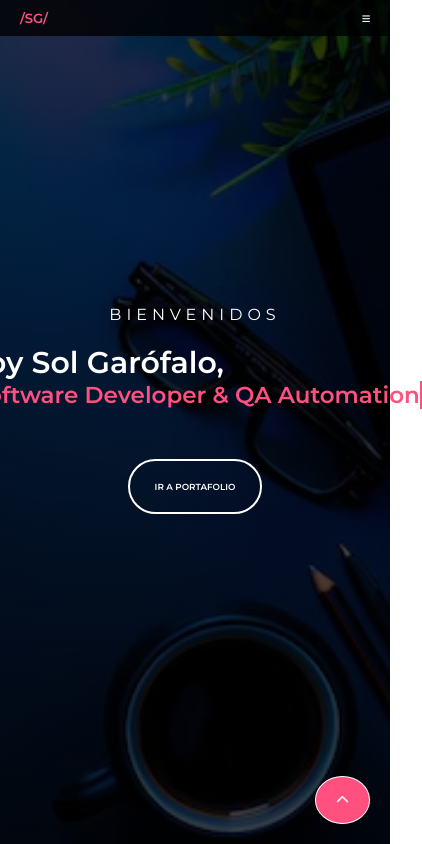
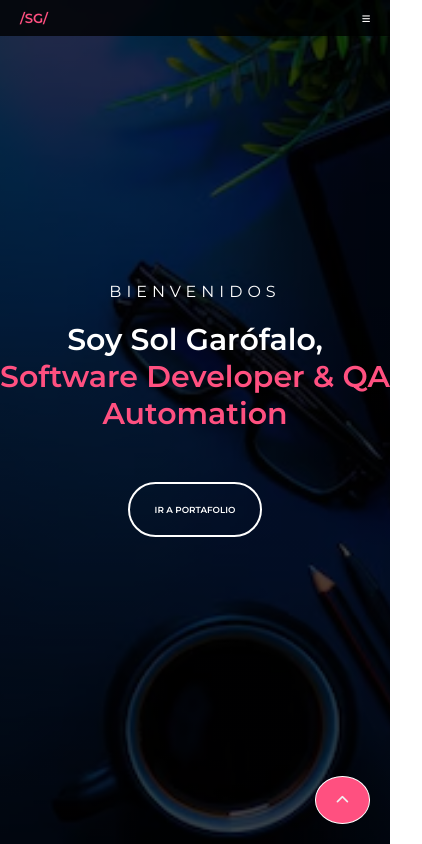
Before and after one commit to SGarofalo/SGPortfolio, a plain HTML site: page portfolio-garo/porfoliogaro/index.html in a window 390 px wide. Shown: the top 844 px of the page, 422 px wide, since content can reach past the window. Drawn offline with Linux system fonts and the light colour scheme.

Commit message:
Actualización de portf

```diff
--- a/portfolio-garo/porfoliogaro/index.html
+++ b/portfolio-garo/porfoliogaro/index.html
@@ -48,7 +48,8 @@
             </header>
             <div class="presentacion">
                 <p class="bienvenida">Bienvenidos</p>
-                <h2>Soy Sol Garófalo, <span class="text-animation"> Software Developer & QA Automation</span></h2>
+                <!-- <h2>Soy Sol Garófalo, <span class="text-animation"> Software Developer & QA Automation</span></h2> -->
+                <h2>Soy Sol Garófalo, <span> Software Developer & QA Automation</span></h2>
 
                 <a href="#sobremi">Ir a Portafolio</a>
             </div>
@@ -82,13 +83,24 @@
                 <div class="timeline-date">2024 | Actualidad</div>
                 <div class="timeline-content">
                     <h3>.Net Developer</h3>
-                    <h4>Enta Consulting | mayo 2024 - actualidad</h4>
+                    <h4>Enta Consulting | septiembre 2024 - actualidad</h4>
                     <p>
                         Desarrollar y mantener aplicaciones en .NET (ASP.NET, MVC, Razor).<br>
                         Corregir bugs y optimizar funcionalidades en C# y LINQ.<br>
                         Implementar interfaces de usuario utilizando Razor, Kendo UI y Knockout.js.<br>
                         Colaborar con equipos para mejorar la experiencia de usuario y la funcionalidad del sistema.<br>
                         Planificar y ejecutar mejoras continuas en los procesos de desarrollo.
+                    </p>
+                </div>
+            </div>
+            <div class="timeline-item">
+                <div class="timeline-dot"></div>
+                <div class="timeline-date">2024 | Octubre</div>
+                <div class="timeline-content">
+                    <h3>Curso C#</h3>
+                    <h4>Udemy</h4>
+                    <p>
+                        Este curso me proporcionó una base sólida en C#, permitiéndome trabajar con tipos de datos y aplicar principios de Programación Orientada a Objetos (POO) como clases, objetos, herencia, interfaces y genéricos. Además, aprendí a utilizar LINQ para manejar colecciones de datos de manera declarativa, a conectar bases de datos desde C#.
                     </p>
                 </div>
             </div>
@@ -146,7 +158,7 @@
                 <div class="timeline-date">2024 | Mayo</div>
                 <div class="timeline-content">
                     <h3>Analista Funcional RPA</h3>
-                    <h4>Enta Consulting | abril 2023 - mayo 2024</h4>
+                    <h4>Enta Consulting | abril 2023 - agosto 2024</h4>
                     <p>
                         Realizar el relevamiento, análisis y diseño de procesos de negocio y sistemas informáticos, asegurando una adecuada comprensión y optimización de los mismos. <br>
                         Diseñar y elaborar diagramas de flujo (To Be y As Is) para visualizar y documentar los cambios necesarios en los procesos.<br>
@@ -270,7 +282,7 @@
                 <a href="https://desafio-weatherchannel-garofalo.netlify.app/">
                 <img src="img/clima.png" alt="">
                 <div class="info">
-                    <h4>Descripcion Proyecto</h4>
+                    <h4>API's Weather Channel</h4>
                     <p>HTML | CSS | JavaScript</p>
                 </div>
                 </a>
--- a/portfolio-garo/porfoliogaro/style.css
+++ b/portfolio-garo/porfoliogaro/style.css
@@ -100,38 +100,13 @@
             text-align: center;
         }
 
-        /* #inicio .contenido .presentacion h2 span {
-            font-size: 25px;
+        #inicio .contenido .presentacion h2 span {
+            font-size: 55px;
+            margin-bottom: 25px;
             color: #ff5080;
-        } */
-        .presentacion {
-            display: flex;
-            flex-direction: column; /* Asegura que los elementos se apilen verticalmente */
-            align-items: center; /* Centra los elementos horizontalmente */
-            text-align: center; /* Alinea el texto al centro */
-            padding: 1rem; /* Añade un poco de espacio alrededor */
         }
 
-        .presentacion h2 {
-            font-size: 2rem; /* Tamaño de fuente ajustado para responsive */
-            font-weight: 600;
-            display: flex;
-            flex-wrap: wrap;
-            align-items: center; /* Asegura que todo esté alineado verticalmente */
-          }
 
-          .text-animation {
-            margin-left: 0.5rem; /* Agrega un margen a la izquierda para separar de la coma */
-            display: inline-block;
-            font-size: inherit; /* Mantiene el tamaño de fuente para ser responsivo */
-            font-weight: inherit;
-            white-space: nowrap; /* Evita que el texto se divida en varias líneas */
-            color: var(--main-color);
-            position: relative;
-            overflow: hidden;
-            border-right: 2px solid var(--main-color);
-            animation: typing 4s steps(30, end), cursor-blink 0.75s step-end infinite;
-          }
 
           @keyframes typing {
             from { width: 0; }
@@ -348,8 +323,6 @@
             text-align:left; /* Alinear el texto a la izquierda */
 
         }
-
-
 
         .timeline-content {
             background-color: var(--bg-color);
@@ -733,10 +706,11 @@
             #inicio .contenido .presentacion h2 {
                 font-size: 30px;
             }
-            .text-animation {
-                font-size: 23PX; /* Ajuste de tamaño para texto animado */
-                /* Reduce el margen para que se vea mejor en pantallas pequeñas */
+            #inicio .contenido .presentacion h2 span  {
+                font-size: 30px;
             }
+
+
             /* seccion SOBRE MI */
             #sobremi {
                 padding: 50px 0;
```
